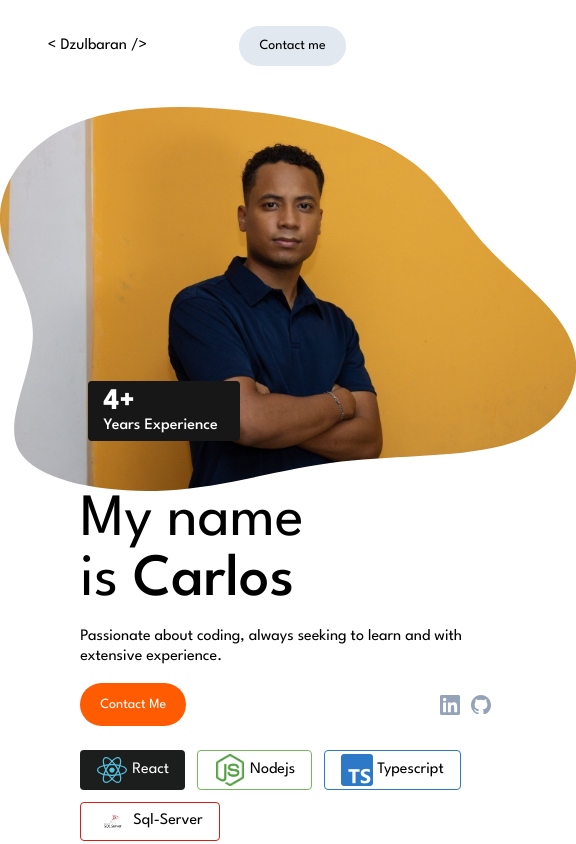
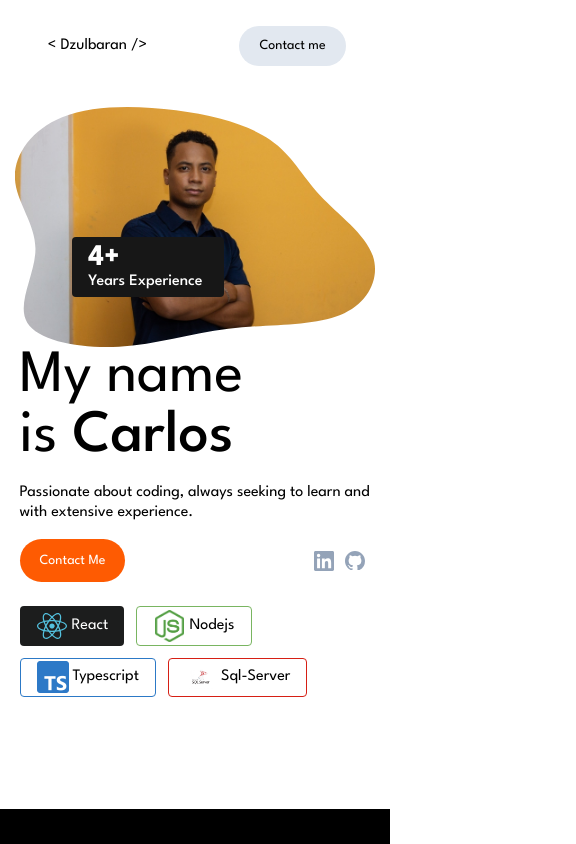
Before and after one commit to CarlosZulbaran21/web-portfolio, a React (Vite) app: page / in a window 390 px wide. Shown: the top 844 px of the page, 576 px wide, since content can reach past the window. Built offline with nearby package versions, Linux system fonts and the light colour scheme.

Commit message:
fix: responsive ui in home section

```diff
--- a/src/components/Person/Person.css
+++ b/src/components/Person/Person.css
@@ -61,7 +61,7 @@
 }
 
 .photo-presentation {
-  max-height: 24rem;
+  max-height: 15rem;
   width: auto;
   -webkit-clip-path: url(#blob3);
   clip-path: url(#blob3);
@@ -90,3 +90,9 @@
     order: 1;
   }
 }
+
+@media screen and (min-width: 1014px) {
+  .photo-presentation {
+    min-height: 24rem;
+  }
+}
--- a/src/pages/Contact/Contact.jsx
+++ b/src/pages/Contact/Contact.jsx
@@ -33,9 +33,7 @@ export default function Contact() {
               Github
             </a>
             <a
-              href={
-                'https://docs.google.com/document/d/13XnNLB9TJVMY7NG-uTfHVo9K1n-xPfKl/edit?usp=sharing&ouid=110302450081421354202&rtpof=true&sd=true'
-              }
+              href={'/Curriculum_Carlos_Zulbaran.pdf'}
               target={'_blank'}
               rel="noreferrer"
             >
```
Also changed, not shown: 1 other file (tests, documents, lock files or other folders).
